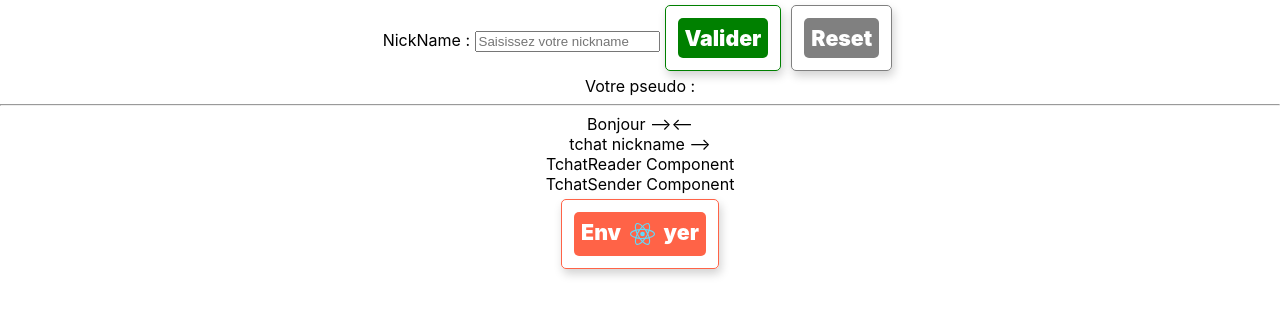
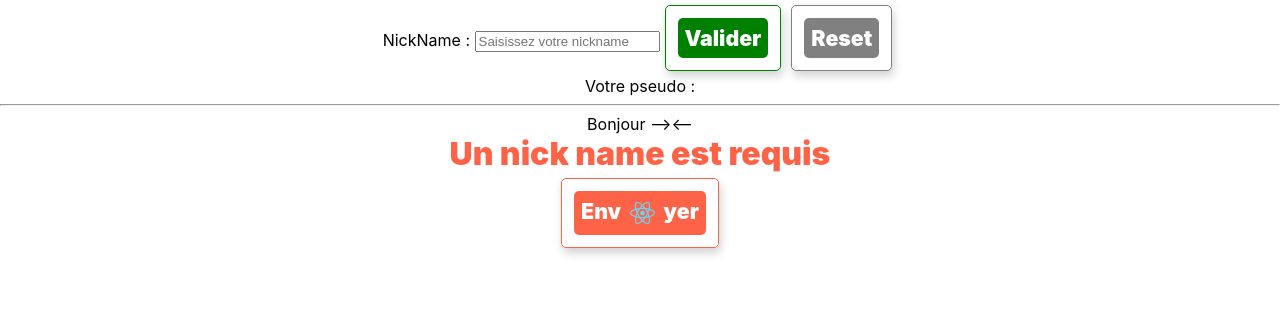
Before and after one commit to champix56/tjscv-20-07-06, a React (Create React App) app: page / in a window 1280 px wide. Shown: the top 316 px of the page. Built offline with nearby package versions, Linux system fonts and the light colour scheme.

Commit message:
chargement conditionnel de contenu de tchat

```diff
--- a/src/components/Tchat/Tchat.js
+++ b/src/components/Tchat/Tchat.js
@@ -5,11 +5,15 @@ import TchatReader from '../TchatReader/TchatReader';
 import TchatSender from '../TchatSender/TchatSender';
 
 const Tchat = (props) => {
- return   (<div className={styles.Tchat} data-testid="Tchat">
-      tchat nickname --&gt;{props.nickname}
+
+  let nick = props.nickname;
+  return props.nickname.length > 0 ?
+    (<div className={styles.Tchat} data-testid="Tchat">
+      tchat nickname --&gt;{nick}
       <TchatReader />
       <TchatSender />
-    </div>);
+    </div>)
+    :(<div className={styles.error}>Un nick name est requis</div>);
 }
 
 
--- a/src/components/Tchat/Tchat.module.scss
+++ b/src/components/Tchat/Tchat.module.scss
@@ -1 +1,10 @@
-.Tchat {}
+.Tchat {
+    height: 600px;
+    border: 1px solid lightgrey;
+}
+.error {
+    text-align: center;
+    font-size: xx-large;
+    color: tomato;
+    font-weight: 900;
+}
```
